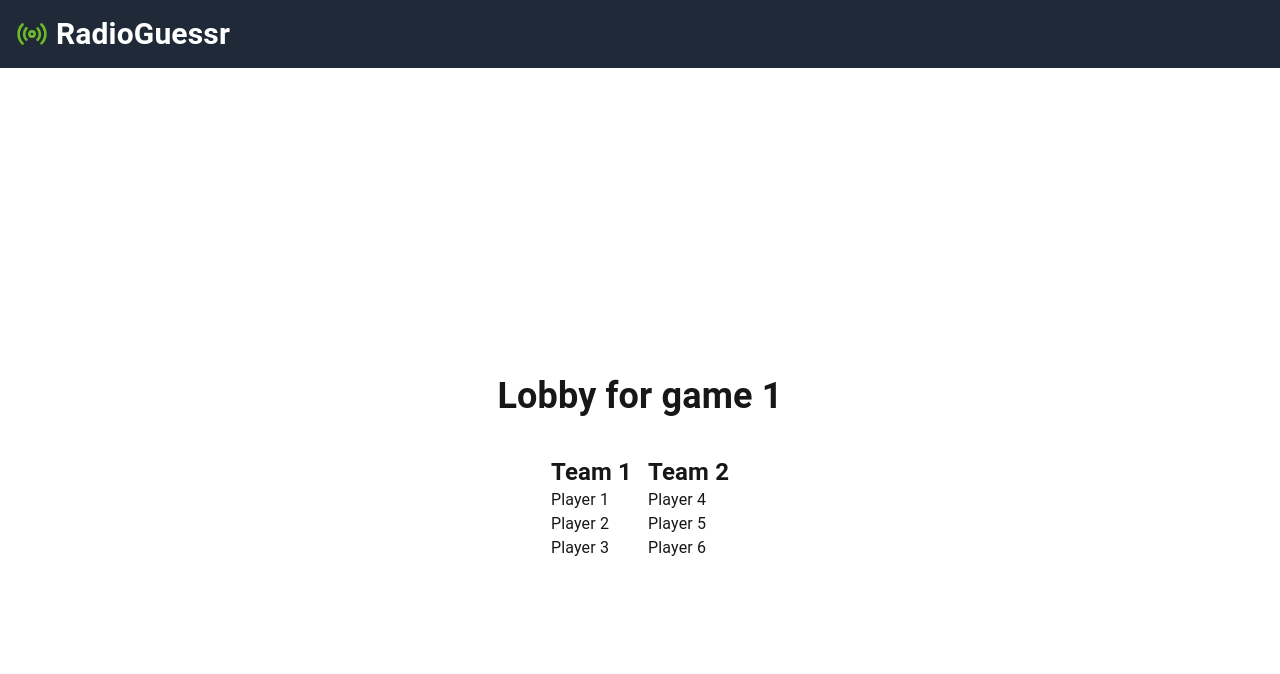
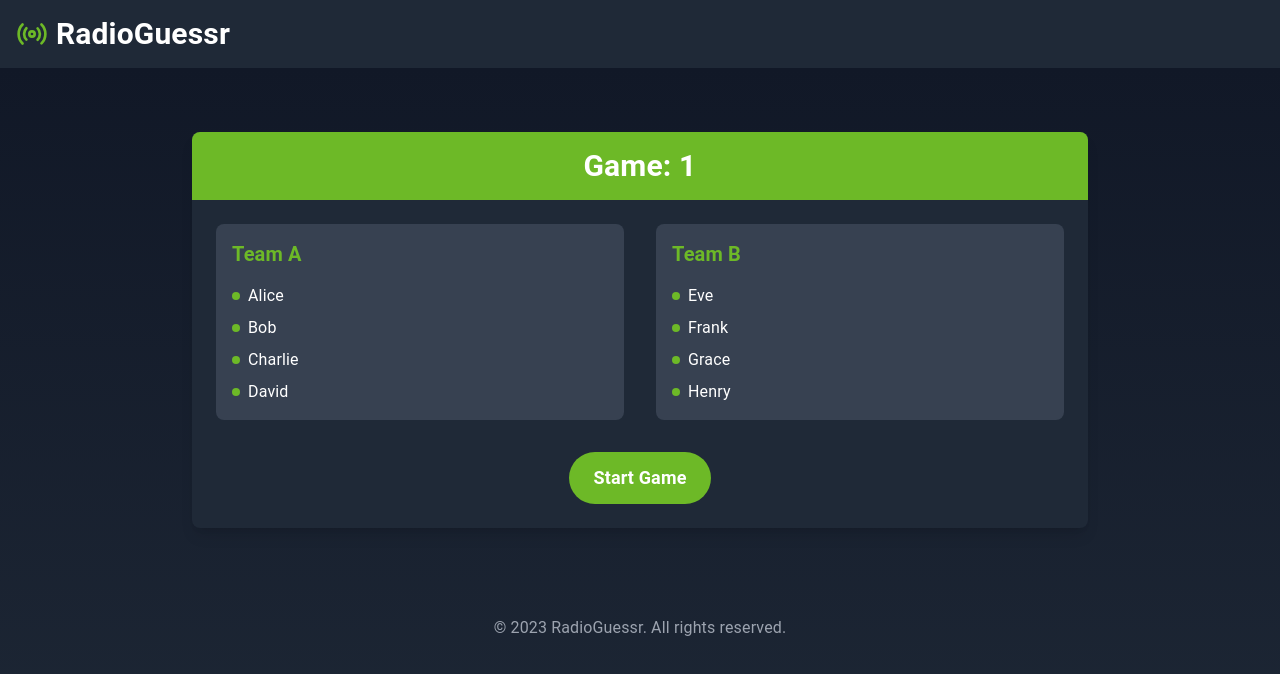
Before and after one commit to Daniel5055/radioguessr, a Next.js app: page /game/1 in a window 1280 px wide. Shown: the top 674 px of the page. Built offline with nearby package versions, Linux system fonts and the light colour scheme.

Commit message:
add lobby styling

```diff
--- a/src/app/game/[namespace]/page.tsx
+++ b/src/app/game/[namespace]/page.tsx
@@ -1,26 +1,60 @@
+import { Button } from "@/components/ui/button"
 
-export default function Game({ params: { namespace } }: { params: { namespace: string } }) {
+async function getPlayers() {
+  // In a real application, this would be an API call
+  return {
+    teamA: ["Alice", "Bob", "Charlie", "David"],
+    teamB: ["Eve", "Frank", "Grace", "Henry"]
+  }
+}
+
+export default async function GameLobby({ params }: { params: { namespace: string } }) {
+  const { teamA, teamB } = await getPlayers()
+
   return (
-    <div className="flex flex-col items-center justify-center h-screen bg-background text-foreground gap-10">
-      <h1 className="text-4xl font-bold">Lobby for game {namespace}</h1>
-      <div className="grid grid-cols-2 gap-4">
-        <div>
-          <h2 className="text-2xl font-bold">Team 1</h2>
-          <ul>
-            <li>Player 1</li>
-            <li>Player 2</li>
-            <li>Player 3</li>
-          </ul>
+    <div className="min-h-screen bg-gradient-to-b from-gray-900 to-gray-800 text-white">
+      <main className="container mx-auto pt-16 px-4">
+        <div className="max-w-4xl mx-auto bg-gray-800 rounded-lg shadow-lg overflow-hidden">
+          <div className="bg-primary p-4">
+            <h2 className="text-3xl font-bold text-center">Game: {params.namespace}</h2>
+          </div>
+          <div className="p-6">
+            <div className="grid md:grid-cols-2 gap-8">
+              <div className="bg-gray-700 p-4 rounded-lg">
+                <h3 className="text-xl font-semibold mb-4 text-primary">Team A</h3>
+                <ul className="space-y-2">
+                  {teamA.map((player, index) => (
+                    <li key={index} className="flex items-center space-x-2">
+                      <span className="w-2 h-2 bg-primary rounded-full"></span>
+                      <span>{player}</span>
+                    </li>
+                  ))}
+                </ul>
+              </div>
+              <div className="bg-gray-700 p-4 rounded-lg">
+                <h3 className="text-xl font-semibold mb-4 text-primary">Team B</h3>
+                <ul className="space-y-2">
+                  {teamB.map((player, index) => (
+                    <li key={index} className="flex items-center space-x-2">
+                      <span className="w-2 h-2 bg-primary rounded-full"></span>
+                      <span>{player}</span>
+                    </li>
+                  ))}
+                </ul>
+              </div>
+            </div>
+            <div className="mt-8 flex justify-center">
+              <Button className="bg-primary hover:bg-hover text-white font-bold py-3 px-6 rounded-full text-lg transition-colors duration-300">
+                Start Game
+              </Button>
+            </div>
+          </div>
         </div>
-        <div>
-          <h2 className="text-2xl font-bold">Team 2</h2>
-          <ul>
-            <li>Player 4</li>
-            <li>Player 5</li>
-            <li>Player 6</li>
-          </ul>
-        </div>
-      </div>
+      </main>
+
+      <footer className="container mx-auto mt-16 py-6 px-4 text-center text-gray-400">
+        <p>&copy; 2023 RadioGuessr. All rights reserved.</p>
+      </footer>
     </div>
-  );
+  )
 }
--- a/src/app/globals.css
+++ b/src/app/globals.css
@@ -3,8 +3,8 @@
 @tailwind utilities;
 
 :root {
-  --background: #ffffff;
-  --foreground: #171717;
+  --foreground: #ffffff;
+  --background: #171717;
   --primary: #6DB927;
   --hover: #6AA633;
 }
```
